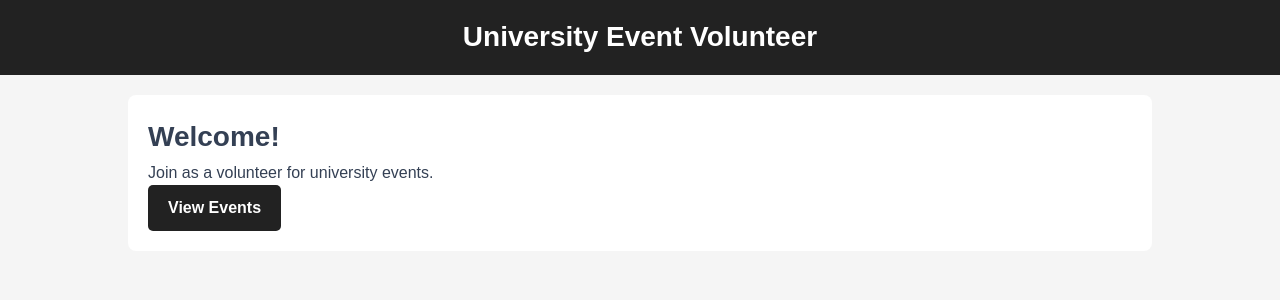
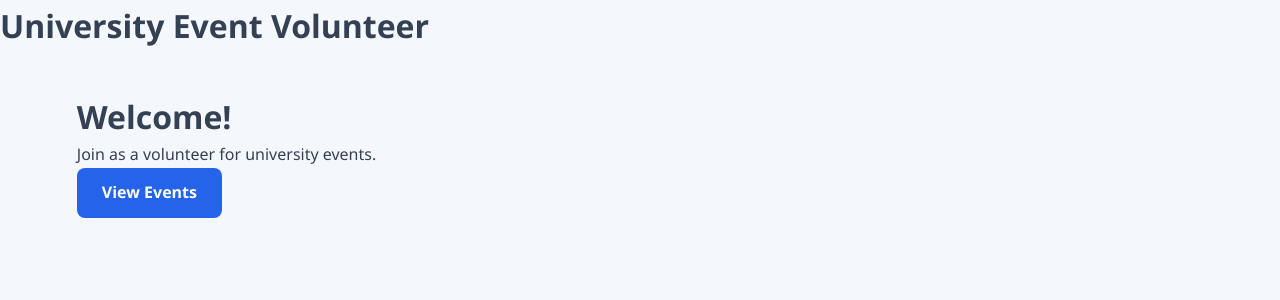
Before and after one commit to vasanthini-k-08/university-event-volunteer-management-system, a PHP site: page / in a window 1280 px wide. Shown: the top 300 px of the page. Run offline with PHP 8.4, Linux system fonts and the light colour scheme.

Commit message:
Update index.php

```diff
--- a/index.php
+++ b/index.php
@@ -3,14 +3,6 @@
 <head>
 <link rel="stylesheet" href="style.css?v=2">
 <title>Home - Event Volunteer</title>
-<style>
-body { font-family: Arial, Helvetica, sans-serif; margin: 0; background: #f5f5f5; }
-.header { background: #222; color: white; padding: 15px; text-align: center; }
-.container { width: 80%; margin: 20px auto; background: white; padding: 20px; border-radius: 8px; }
-h1 { font-size: 28px; }
-p { font-size: 16px; line-height: 1.6; }
-.btn { background: #222; color: white; padding: 10px 20px; text-decoration: none; border-radius: 5px; }
-</style>
 </head>
 <body>
 <div class="header"><h1>University Event Volunteer</h1></div>
```
